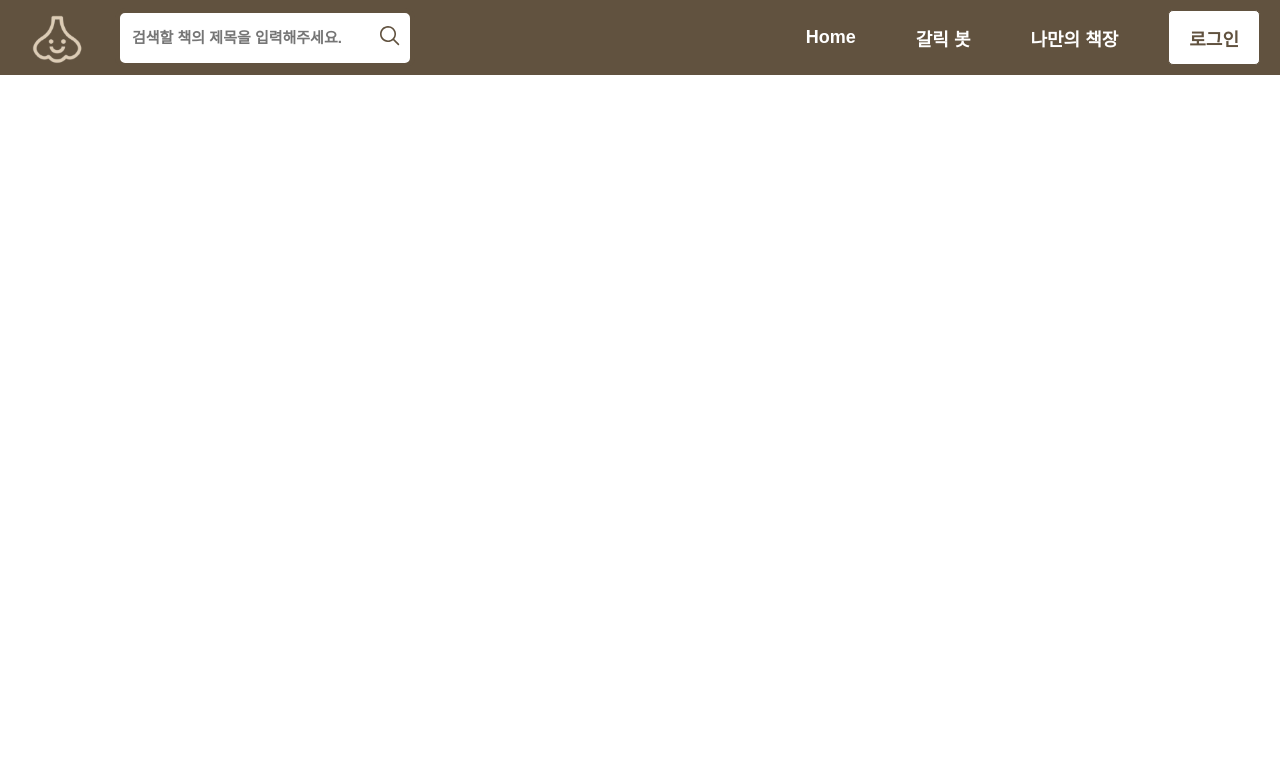
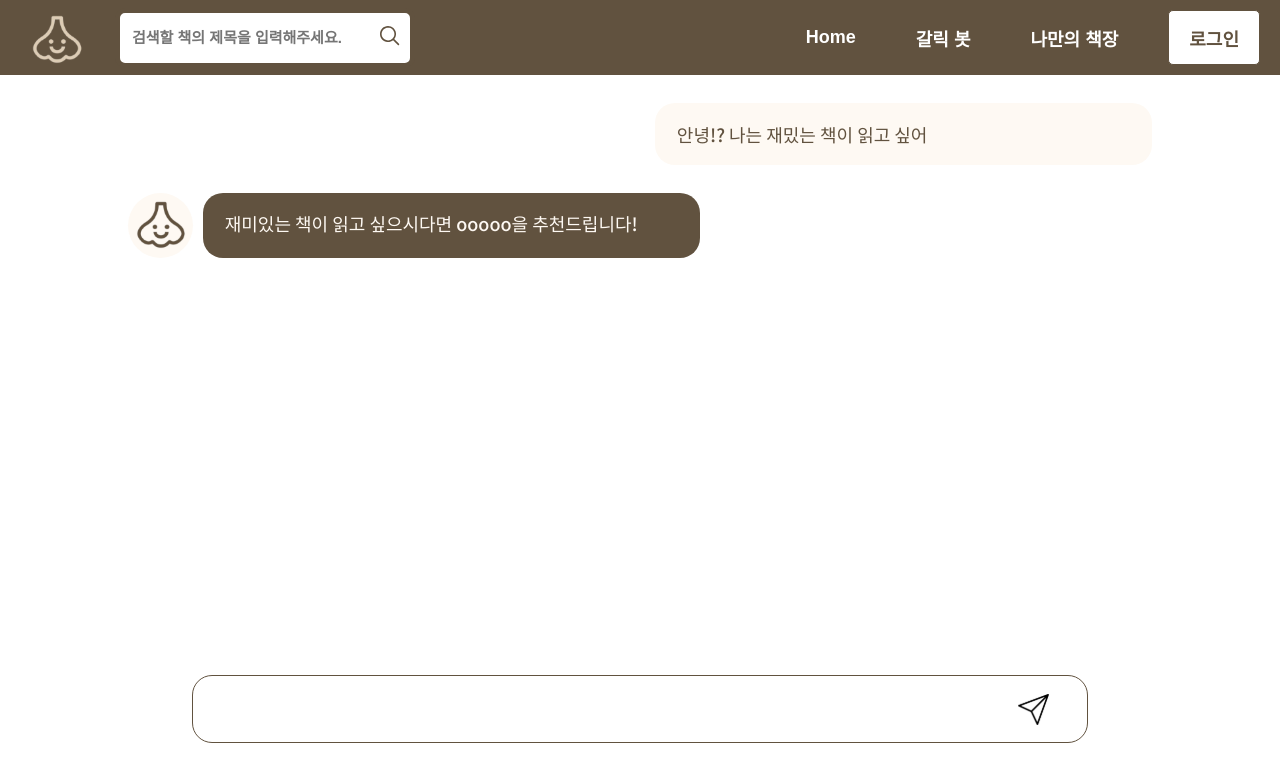
Before and after one commit to Only-Book/only-book-frontend, a React (Vite) app: page /chatbot in a window 1280 px wide. Shown: the top 782 px of the page. Built offline with nearby package versions, Linux system fonts and the light colour scheme.

Commit message:
init: 챗봇 기본 페이지 구현

```diff
--- a/src/App.jsx
+++ b/src/App.jsx
@@ -7,6 +7,7 @@ import MyBook from "./pages/MyBook";
 import OnlyBook from "./pages/OnlyBook";
 import Search from "./pages/Search";
 import Genre from "./pages/Genre";
+import ChatBot from "./pages/ChatBot";
 
 function App() {
   return (
@@ -19,6 +20,7 @@ function App() {
         <Route path="/search" element={<Search />} />
         <Route path="/mybook" element={<MyBook />} />
         <Route path="/genre" element={<Genre />} />
+        <Route path="/chatbot" element={<ChatBot />} />
       </Routes>
     </BrowserRouter>
   );
--- /dev/null
+++ b/src/pages/ChatBot.jsx
@@ -0,0 +1,124 @@
+import styled from "styled-components";
+import brownGarlic from "../image/brownGarlic.svg";
+import chatSend from "../image/chatSend.svg";
+
+const ChatBot = () => {
+  return (
+    <ChatBotContainer>
+      <ChattingContainer>
+        <MyContainer>
+          <MyChatting>안녕!? 나는 재밌는 책이 읽고 싶어</MyChatting>
+        </MyContainer>
+        <BotContainer>
+          <Profile>
+            <img src={brownGarlic} alt="챗봇 프로필" />
+          </Profile>
+          <BotChatting>
+            재미있는 책이 읽고 싶으시다면 ooooo을 추천드립니다!
+          </BotChatting>
+        </BotContainer>
+      </ChattingContainer>
+      <MyChatInput>
+        <TextInput></TextInput>
+        <ChatButton>
+          <img src={chatSend} alt="채팅 전송" />
+        </ChatButton>
+      </MyChatInput>
+    </ChatBotContainer>
+  );
+};
+
+const ChatBotContainer = styled.div`
+  display: flex;
+  flex-direction: column;
+  align-items: center;
+`;
+
+const ChattingContainer = styled.div`
+  display: flex;
+  width: 80vw;
+  height: 75vh;
+  flex-direction: column;
+`;
+
+const MyContainer = styled.div`
+  display: flex;
+  width: 80vw;
+  justify-content: end;
+  margin: 28px 0;
+`;
+
+const Profile = styled.div`
+  display: flex;
+  justify-content: center;
+  align-items: center;
+  background-color: ${({ theme }) => theme.colors.beige};
+  width: 65px;
+  height: 65px;
+  margin-right: 10px;
+  border-radius: 100%;
+
+  img {
+    width: 50px;
+    height: 50px;
+  }
+`;
+
+const MyChatting = styled.p`
+  ${({ theme }) => theme.fonts.helperText};
+  background-color: ${({ theme }) => theme.colors.beige};
+  color: ${({ theme }) => theme.colors.brown};
+  display: flex;
+  min-height: 59px;
+  border-radius: 20px;
+  padding: 1.7vw;
+  width: 38.82vw;
+`;
+
+const BotContainer = styled.div`
+  display: flex;
+  width: 80vw;
+  justify-content: start;
+`;
+
+const BotChatting = styled.p`
+  ${({ theme }) => theme.fonts.helperText};
+  background-color: ${({ theme }) => theme.colors.brown};
+  color: ${({ theme }) => theme.colors.beige};
+  display: flex;
+  min-height: 59px;
+  border-radius: 20px;
+  padding: 1.7vw;
+  width: 38.82vw;
+`;
+
+const MyChatInput = styled.div`
+  display: flex;
+  justify-content: space-between;
+  align-items: center;
+  border: 1px solid ${({ theme }) => theme.colors.brown};
+  border-radius: 20px;
+  padding: 0 3vw;
+  width: 70vw;
+  height: 8.5161vh;
+`;
+
+const TextInput = styled.input`
+  ${({ theme }) => theme.fonts.helperText};
+  display: flex;
+  border: none;
+  outline: none;
+  width: 60vw;
+  margin: 3vh 0;
+`;
+
+const ChatButton = styled.div`
+  display: flex;
+
+  img {
+    width: 31px;
+    height: 31px;
+  }
+`;
+
+export default ChatBot;
```
Also changed, not shown: src/image/brownGarlic.svg (added), src/image/chatSend.svg (added).
